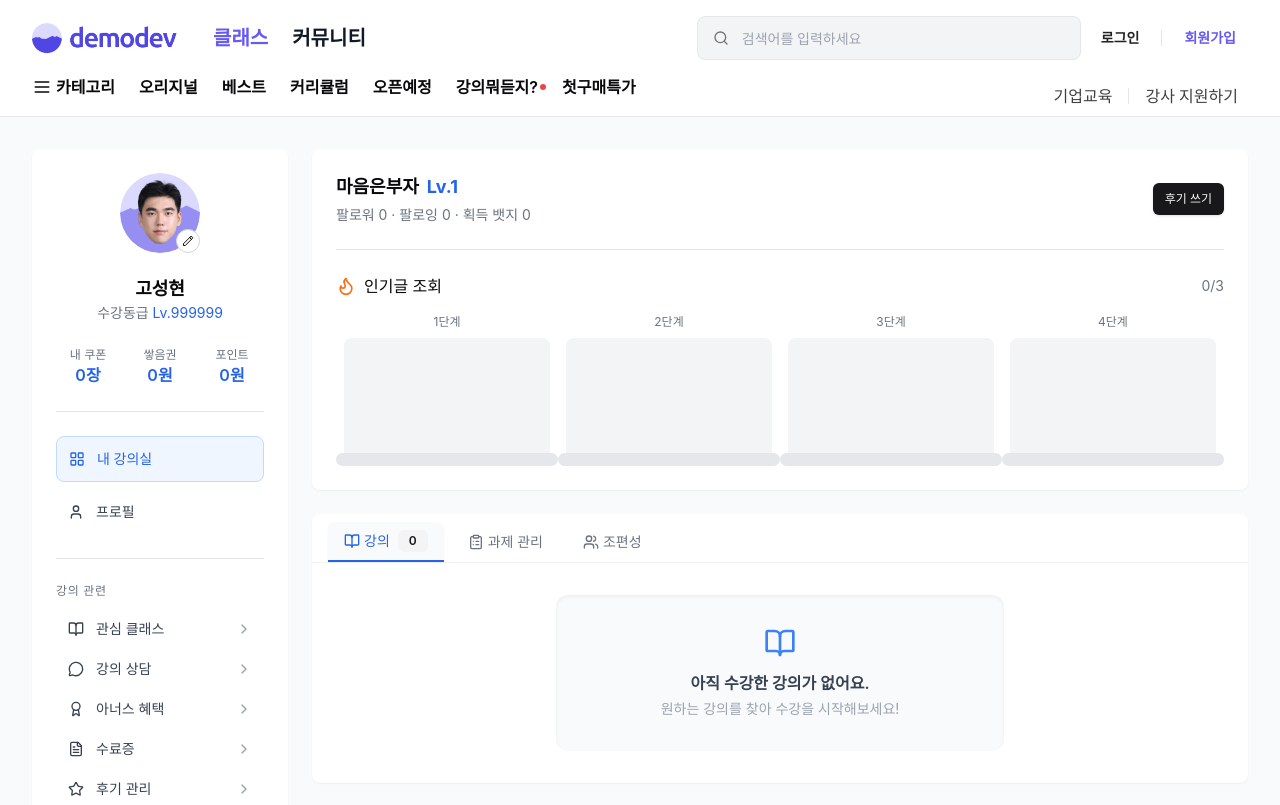
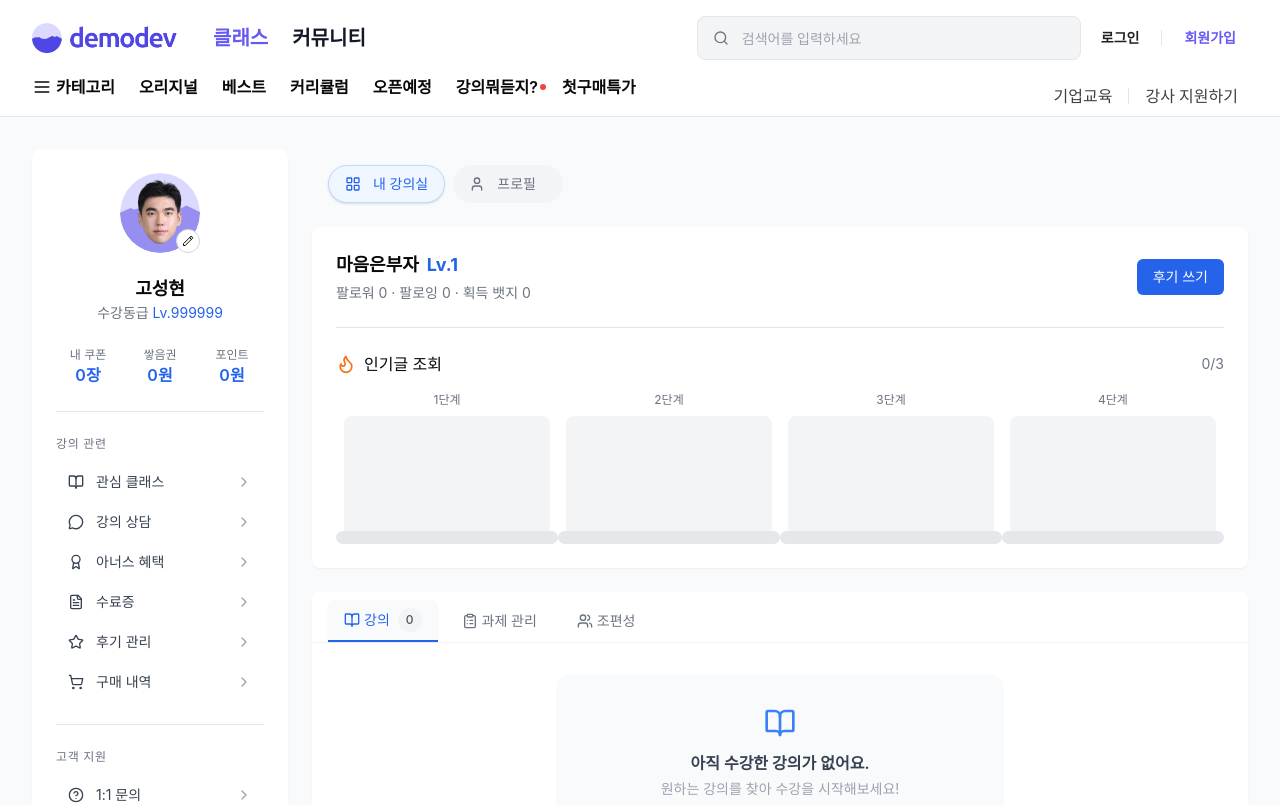
Before and after one commit to demodev-lab/demodev-lecture, a Next.js app: page /mypage in a window 1280 px wide. Shown: the top 805 px of the page. Built offline with nearby package versions, Linux system fonts and the light colour scheme.

Commit message:
fix(VZOG-44): 빌드에러를 위한 수정

```diff
--- a/app/mypage/page.tsx
+++ b/app/mypage/page.tsx
@@ -4,9 +4,23 @@ import { useState } from "react";
 import MyPageSidebar from "@/components/mypage/MyPageSidebar";
 import MyPageDashboard from "@/components/mypage/MyPageDashboard";
 import MyPageProfile from "@/components/mypage/MyPageProfile";
+import { User, LayoutGrid } from "lucide-react";
 
 export default function MyPage() {
   const [activeTab, setActiveTab] = useState<"dashboard" | "profile">("dashboard");
+
+  const tabs = [
+    {
+      id: "dashboard",
+      label: "내 강의실",
+      icon: <LayoutGrid className="w-4 h-4 mr-2" />,
+    },
+    {
+      id: "profile",
+      label: "프로필",
+      icon: <User className="w-4 h-4 mr-2" />,
+    },
+  ];
 
   return (
     <div className="min-h-screen bg-gray-50">
@@ -14,11 +28,38 @@ export default function MyPage() {
         <div className="flex flex-col lg:flex-row gap-4 lg:gap-6">
           {/* 좌측 사이드바 - 모바일에서는 상단에 위치 */}
           <aside className="w-full lg:w-64 flex-shrink-0">
-            <MyPageSidebar activeTab={activeTab} onTabChange={setActiveTab} />
+            <MyPageSidebar />
           </aside>
 
           {/* 메인 컨텐츠 */}
           <main className="flex-1">
+            {/* 탭 네비게이션 */}
+            <div className="mb-6" role="tablist">
+              <div className="flex gap-2 px-4 pt-4">
+                {tabs.map((tab) => (
+                  <button
+                    key={tab.id}
+                    role="tab"
+                    aria-selected={activeTab === tab.id}
+                    aria-controls={`${tab.id}-panel`}
+                    id={`${tab.id}-tab`}
+                    onClick={() => setActiveTab(tab.id as "dashboard" | "profile")}
+                    className={`flex items-center gap-1 px-4 py-2 rounded-full font-medium text-sm transition-colors duration-150
+                      ${
+                        activeTab === tab.id
+                          ? "bg-blue-50 text-blue-600 shadow border border-blue-200"
+                          : "bg-gray-100 text-gray-500 hover:bg-blue-50 hover:text-blue-600"
+                      }
+                    `}
+                    style={{ minWidth: 110 }}
+                  >
+                    {tab.icon}
+                    {tab.label}
+                  </button>
+                ))}
+              </div>
+            </div>
+
             {/* 탭 컨텐츠 */}
             <div
               role="tabpanel"
--- a/components/mypage/MyPageDashboard.tsx
+++ b/components/mypage/MyPageDashboard.tsx
@@ -2,8 +2,6 @@
 
 import React, { useState } from "react";
 import { Flame, BarChart3, BookOpen, FileText, Users, ClipboardList } from "lucide-react";
-import { Button } from "@/components/ui/button";
-import { Badge } from "@/components/ui/badge";
 
 // 더미 데이터
 const dummyLearningData = {
@@ -90,9 +88,9 @@ export default function MyPageDashboard() {
               팔로워 {dummyLearningData.stats.studying} · 팔로잉 {dummyLearningData.stats.completed} · 획득 뱃지 {dummyLearningData.stats.liked}
             </p>
           </div>
-          <Button className="w-full sm:w-auto" variant="default" size="sm">
+          <button className="w-full sm:w-auto px-4 py-2 bg-blue-600 text-white rounded-md text-sm font-medium hover:bg-blue-700 transition-colors">
             후기 쓰기
-          </Button>
+          </button>
         </div>
 
         {/* 주간 학습 진행도 */}
@@ -150,7 +148,9 @@ export default function MyPageDashboard() {
                 {tab.icon}
                 {tab.label}
                 {tab.id === "lecture" && (
-                  <Badge variant="secondary" className="ml-2">{dummyLearningData.stats.studying}</Badge>
+                  <span className="ml-2 bg-gray-100 text-gray-600 text-xs px-2 py-1 rounded-full">
+                    {dummyLearningData.stats.studying}
+                  </span>
                 )}
               </button>
             ))}
@@ -159,7 +159,7 @@ export default function MyPageDashboard() {
 
         {/* 빈 상태 메시지 */}
         <div className="p-8 flex items-center justify-center min-h-[220px]">
-          <div className="bg-gray-50 rounded-xl p-8 w-full max-w-md mx-auto flex flex-col items-center shadow-inner">
+          <div className="bg-gray-50 rounded-xl p-8 w-full max-w-md mx-auto flex flex-col items-center">
             {emptyStates[activeTab].icon}
             <p className="text-gray-700 text-base font-semibold mb-1">{emptyStates[activeTab].message}</p>
             {emptyStates[activeTab].sub && (
--- a/components/mypage/MyPageSidebar.tsx
+++ b/components/mypage/MyPageSidebar.tsx
@@ -10,8 +10,7 @@ import {
   ShoppingCart,
   HelpCircle,
   Settings,
-  ChevronRight,
-  LayoutGrid
+  ChevronRight
 } from "lucide-react";
 import Image from "next/image";
 
@@ -27,12 +26,7 @@ interface MenuSection {
   items: MenuItem[];
 }
 
-interface MyPageSidebarProps {
-  activeTab?: "dashboard" | "profile";
-  onTabChange?: (tab: "dashboard" | "profile") => void;
-}
-
-export default function MyPageSidebar({ activeTab, onTabChange }: MyPageSidebarProps) {
+export default function MyPageSidebar() {
   // 임시 사용자 데이터
   const userData = {
     name: "고성현",
@@ -115,36 +109,6 @@ export default function MyPageSidebar({ activeTab, onTabChange }: MyPageSidebarP
         </div>
       </div>
 
-      {/* 탭 네비게이션 */}
-      {onTabChange && (
-        <div className="mb-4 sm:mb-6 pb-4 sm:pb-6 border-b">
-          <div className="space-y-2">
-            <button
-              onClick={() => onTabChange("dashboard")}
-              className={`w-full flex items-center px-3 py-3 rounded-lg text-sm font-medium transition-colors ${
-                activeTab === "dashboard"
-                  ? "bg-blue-50 text-blue-600 border border-blue-200"
-                  : "text-gray-700 hover:bg-gray-50"
-              }`}
-            >
-              <LayoutGrid className="w-4 h-4 mr-3" />
-              내 강의실
-            </button>
-            <button
-              onClick={() => onTabChange("profile")}
-              className={`w-full flex items-center px-3 py-3 rounded-lg text-sm font-medium transition-colors ${
-                activeTab === "profile"
-                  ? "bg-blue-50 text-blue-600 border border-blue-200"
-                  : "text-gray-700 hover:bg-gray-50"
-              }`}
-            >
-              <User className="w-4 h-4 mr-3" />
-              프로필
-            </button>
-          </div>
-        </div>
-      )}
-
       {/* 메뉴 섹션 - 모바일에서는 숨김, 태블릿부터 표시 */}
       <nav className="hidden lg:block">
         {menuSections.map((section, index) => (
```
